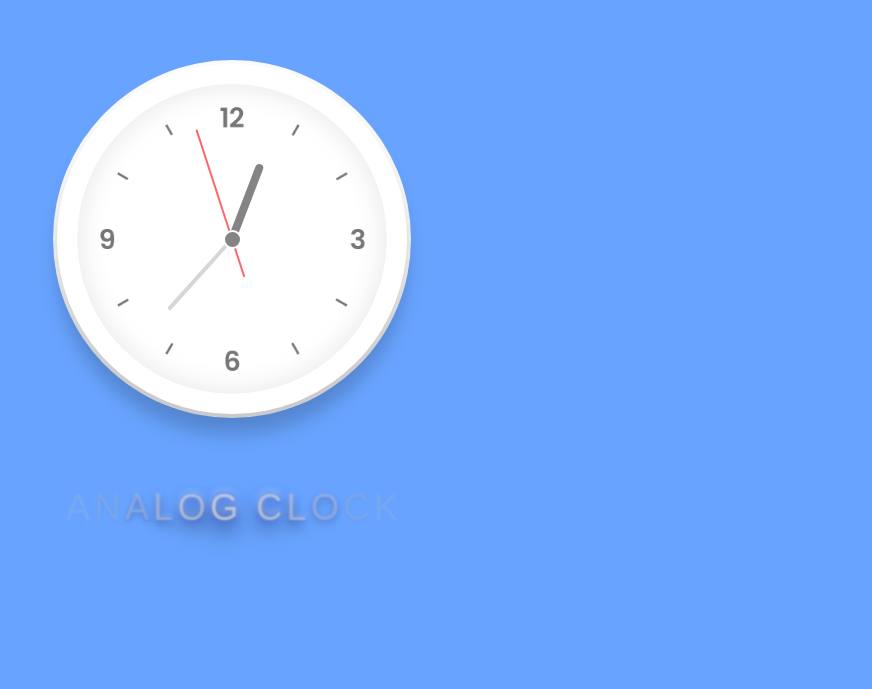
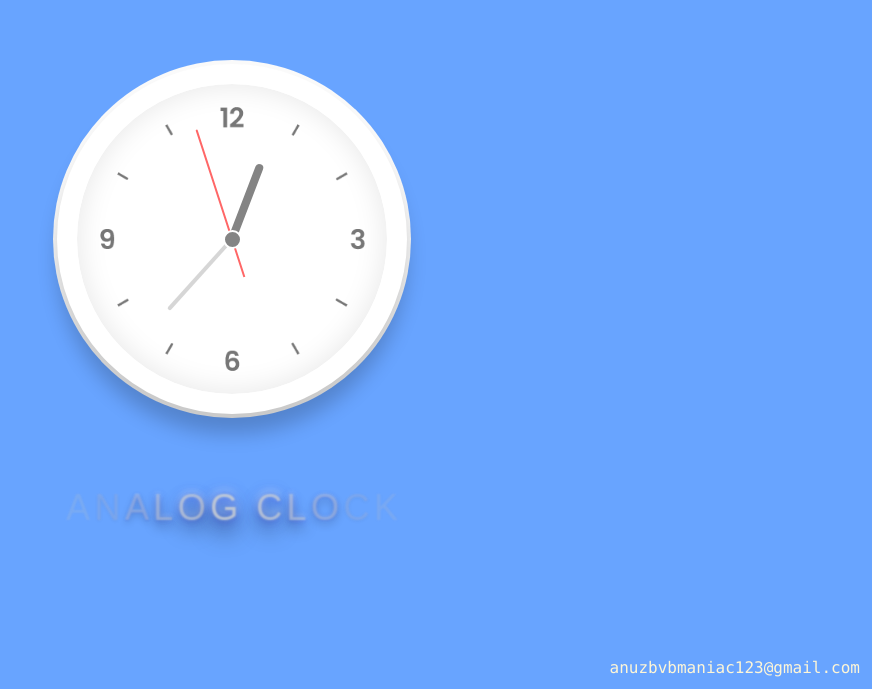
Before and after one commit to anuzpandey/javascript_clock, a plain HTML site: page index.html in a window 1280 px wide. Shown: the part 111-800 px from the top of the page, without its empty margins (408-1280 px from the left). Drawn offline with Linux system fonts and the light colour scheme.

Commit message:
Changes: 1. Added Readme File. 2. Added Footer

```diff
--- a/assets/css/style.css
+++ b/assets/css/style.css
@@ -181,3 +181,23 @@
     0 0 0 rgba(255, 255, 255, 0);
 }
 }
+
+/* Footer */
+footer {
+    position: fixed;
+    bottom: 12px;
+    right: 12px;
+}
+
+footer a {
+    font-family: consolas;
+    text-decoration: none;
+    color: #FEF6D7;
+    font-size: 16px;
+    transition: 0.5s ease;
+}
+
+footer a:hover {
+    border-bottom: 2px solid #FEF6D7;
+    transition: 0.5s ease;
+}
--- a/index.html
+++ b/index.html
@@ -45,6 +45,10 @@
         </div>
     </div>
 
+    <footer>
+        <a target="_blank" href="stylustechnepal.com">anuzbvbmaniac123@gmail.com</a>
+    </footer>
+
     <script type="text/javascript">
         const deg = 6;
         const hr = document.querySelector('#hr');
```
Also changed, not shown: 2 other files.
